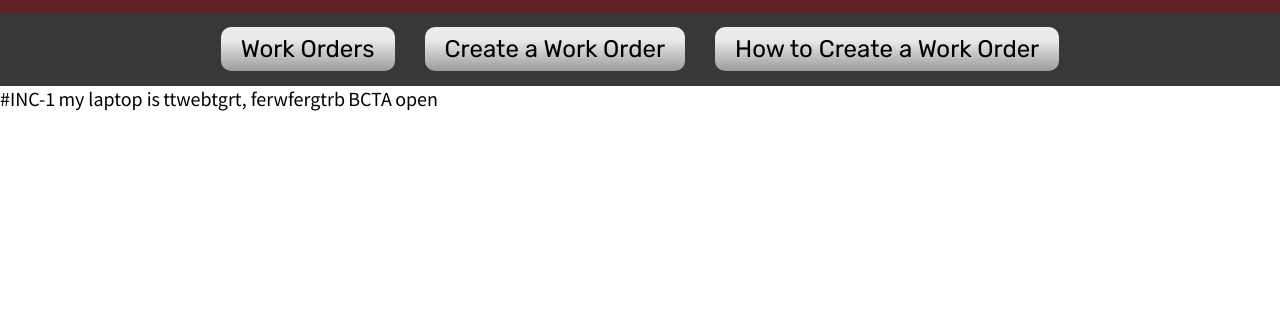
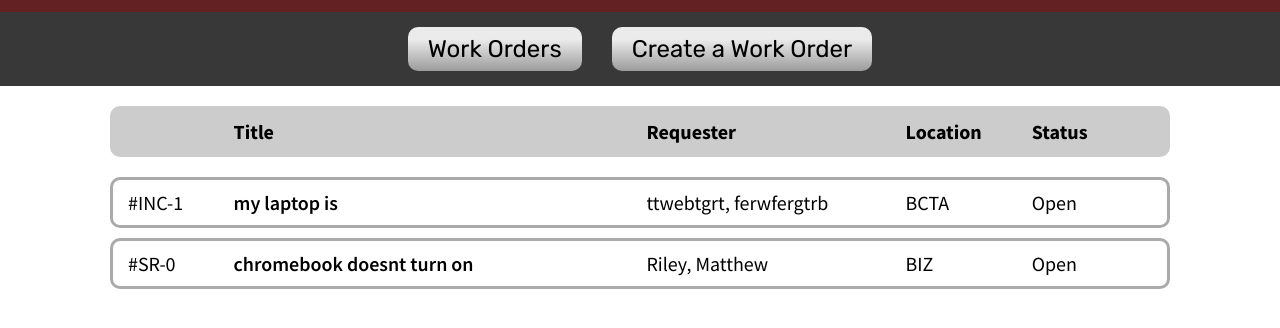
Before and after one commit to mcrane0/CapstoneProject, a plain HTML site: page index.html in a window 1280 px wide. Both pictures are taken after a click on the button "Work Orders". Shown: the part 90-418 px from the top of the page. Drawn offline with Linux system fonts and the light colour scheme; a web font is replaced by a local one.

Commit message:
work orders now display when clicking Work Orders button, working on making more information display

```diff
--- a/index.html
+++ b/index.html
@@ -20,7 +20,6 @@
     <div id="btns">
         <button id="work-orders-button" class="button">Work Orders</button>
         <button id="create-work-order-button" class="button">Create a Work Order</button>
-        <button id="how-to-create-button" class="button">How to Create a Work Order</button>
     </div>
     <div id="main">
         <div id="starting-text">
--- a/script.js
+++ b/script.js
@@ -35,7 +35,6 @@ const main = document.querySelector('#main');
 
 const workOrdersBtn = document.querySelector('#work-orders-button');
 const createWorkOrderBtn = document.querySelector('#create-work-order-button');
-const howToCreateBtn = document.querySelector('#how-to-create-button');
 
 const createIncBtn = document.createElement('button');
 const createSRBtn = document.createElement('button');
@@ -51,6 +50,8 @@ workOrdersBtn.addEventListener('click', function(){
     }, 200);
 
     workOrderArray = displayWorkOrders(workOrderArray);
+
+    woElements = Array.from(document.querySelectorAll('.work-order'));
 });
 
 createWorkOrderBtn.addEventListener('click', function(){
@@ -62,11 +63,14 @@ createWorkOrderBtn.addEventListener('click', function(){
     displayCreateWOButtons();
 });
 
-howToCreateBtn.addEventListener('click', function(){
-    howToCreateBtn.classList.add("button-clicked");
-    setTimeout(() => {
-        howToCreateBtn.classList.remove("button-clicked");
-    }, 200);
+
+// click on work order event
+let woElements = [];
+
+woElements.forEach(function(elem) {
+    elem.addEventListener('click', function() {
+        console.log("clicked!");
+    });
 });
 
 
@@ -95,16 +99,71 @@ createWO.addEventListener('click', function(){
 
 // display functions
 function displayWorkOrders(workOrderArray){
+    main.classList.remove('form');
 
-    for (i = 0; i < workOrderArray.length; i++){
+    main.innerHTML = `<div class="work-order-head">
+            <p class="wo-disp-num">&nbsp;</p>
+            <p class="wo-disp-title">Title</p>
+            <p class="wo-disp-requester">Requester</p>
+            <p class="wo-disp-location">Location</p>
+            <p class="wo-disp-status">Status</p>
+        </div>`;
+
+    for (i = (workOrderArray.length - 1); i >= 0 ; i--){
         console.log(workOrderArray[i]);
-        main.innerHTML = `<div class="work-order">
+
+        let dispLocation = "";
+        let dispStatus = "";
+
+        if (workOrderArray[i].location == "annex"){
+            dispLocation = "Annex";
+        }
+        else if (workOrderArray[i].location == "busGarage"){
+            dispLocation = "Bus Garage";
+        }
+        else if (workOrderArray[i].location == "other"){
+            dispLocation = "Other";
+        }
+        else {
+            dispLocation = workOrderArray[i].location;
+        }
+
+        if (workOrderArray[i].status == "open"){
+            dispStatus = "Open";
+        }
+        else if (workOrderArray[i].status == "closed"){
+            dispStatus = "Closed";
+        }
+        else if (workOrderArray[i].status == "pending"){
+            dispStatus = "Pending";
+        }
+        else if (workOrderArray[i].status == "inoffice"){
+            dispStatus = "In Office";
+        }
+        else if (workOrderArray[i].status == "rtr"){
+            dispStatus = "Ready to Return";
+        }
+        else if (workOrderArray[i].status == "escalated"){
+            dispStatus = "Escalated";
+        }
+        else if (workOrderArray[i].status == "warranty"){
+            dispStatus = "Warranty Service Requested";
+        }
+        else if (workOrderArray[i].status == "partsorder"){
+            dispStatus = "Parts on Order";
+        }
+        else {
+            dispStatus = workOrderArray[i].status;
+        }
+
+        main.innerHTML += `<div id="wo-${i}" class="work-order">
             <p class="wo-disp-num">#${workOrderArray[i].type.toUpperCase()}-${i}</p>
             <p class="wo-disp-title">${workOrderArray[i].title}</p>
             <p class="wo-disp-requester">${workOrderArray[i].name}</p>
-            <p class="wo-disp-location">${workOrderArray[i].location}</p>
-            <p class="wo-disp-status">${workOrderArray[i].status}</p>
-        </div>`;
+            <p class="wo-disp-location">${dispLocation}</p>
+            <p class="wo-disp-status">${dispStatus}</p>
+        </div>
+        `;
     }
 
     return workOrderArray;
@@ -223,8 +282,6 @@ function displaySubmitSRForm(){
 
 //submit work order
 function submitWorkOrderForm(woType){
-    main.classList.remove('form');
-
     let newWorkOrder = {
         type: woType,
         status: "open",
--- a/style.css
+++ b/style.css
@@ -80,9 +80,50 @@ body {
 
 
 /* work orders */
-.work-order p {
+.work-order-head {
+    margin:20px auto;
+    padding:10px 15px;
+    border:3px solid #cccccc;
+    border-radius:10px;
+    width:80vw;
+    background-color:#cccccc;
+    font-weight: 700;
+}
+.work-order-head .wo-disp-title {
+    font-weight: 700;
+}
+.work-order {
+    margin:10px auto;
+    padding:10px 15px;
+    border:3px solid #aaaaaa;
+    border-radius:10px;
+    width:80vw;
+
+    transition-duration: 0.25s;
+}
+.work-order:hover {
+    border:5px solid #777777;
+    background-color:#eeeeee;
+}
+.wo-disp-num, .wo-disp-title, .wo-disp-requester, .wo-disp-location, .wo-disp-status {
     display:inline-block;
     font-size:20px;
+}
+.wo-disp-num {
+    width:10%;
+}
+.wo-disp-title {
+    width:40%;
+    font-weight: 600;
+}
+.wo-disp-requester {
+    width:25%;
+}
+.wo-disp-location {
+    width:12%;
+}
+.wo-disp-status {
+    width:10%;
 }
 
 
```
Also changed, not shown: 1 other file.
